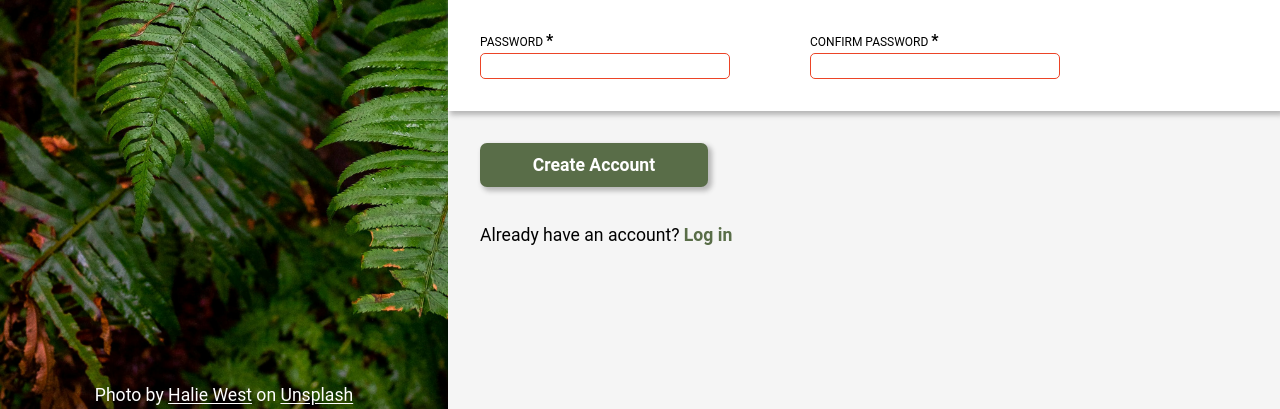
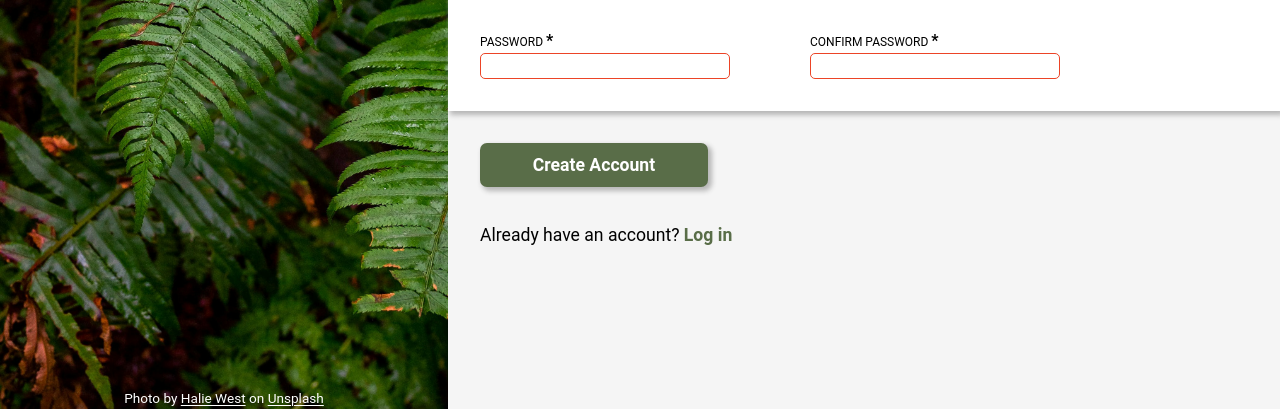
Before and after one commit to lvaqueiroperez/odin-sign-up-form, a plain HTML site: page index.html in a window 1280 px wide. Shown: the part 471-880 px from the top of the page. Drawn offline with Linux system fonts and the light colour scheme.

Commit message:
Decrease font-size of image credits text

```diff
--- a/styles.css
+++ b/styles.css
@@ -135,7 +135,7 @@ a la larga (debería probarlo?)
 .backgroundCreditsContainer {
     color: white;
     text-align: center;
-    font-size: 1.1rem;
+    font-size: 0.85rem;
     margin-top: auto;
 }
 
```
